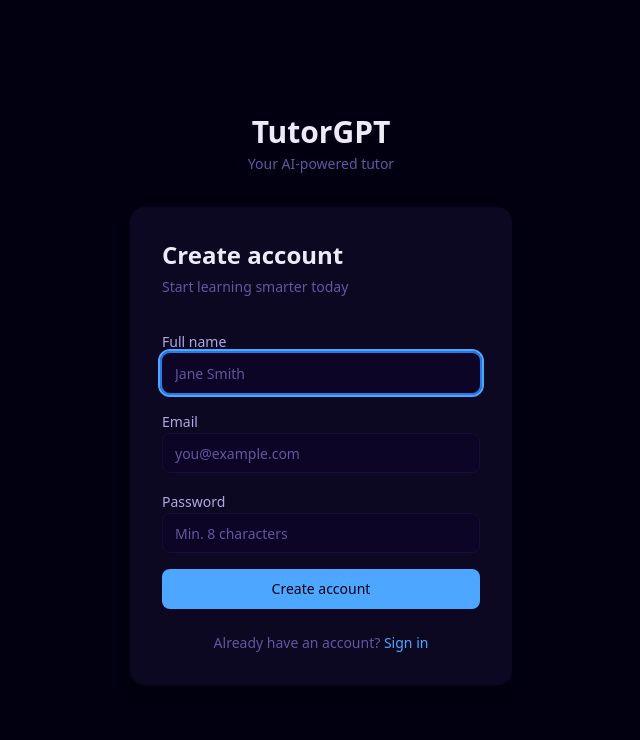
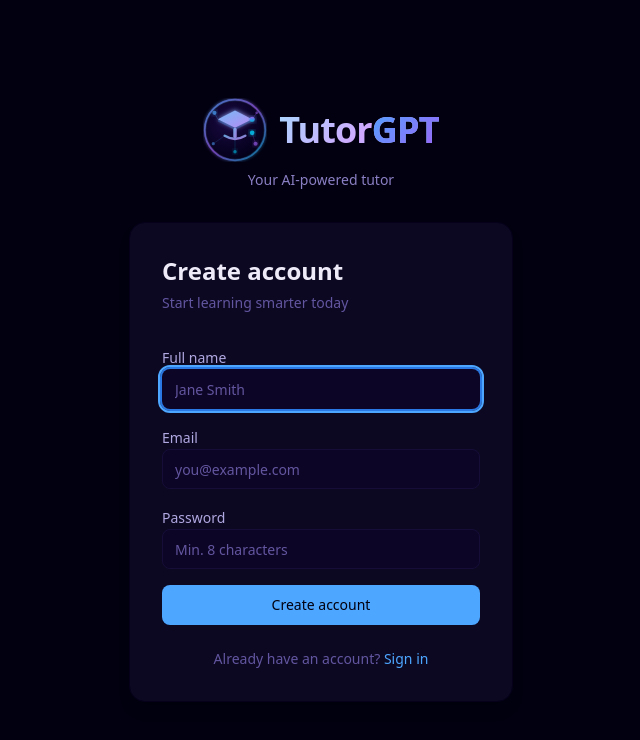
Before and after one commit to Ashishreddymandadi1/Tutorgpt, a React (Vite) app in the folder frontend/: page /signup in a window 1280 px wide. Shown: the top 740 px of the page, without its empty margins (319-959 px from the left). Built offline with nearby package versions, Linux system fonts and the light colour scheme.

Commit message:
Add TutorGPTLogo SVG component with space-theme styling
Graduation cap with neural network nodes, electric blue/purple gradient
wordmark. Used on login page, signup page, and navbar.

```diff
--- a/frontend/src/components/Navbar.tsx
+++ b/frontend/src/components/Navbar.tsx
@@ -1,7 +1,8 @@
 import { useState, useRef, useEffect } from 'react'
 import { useNavigate, useLocation } from 'react-router-dom'
-import { BookOpen, Settings, LogOut, ChevronDown, GraduationCap } from 'lucide-react'
+import { Settings, LogOut, ChevronDown } from 'lucide-react'
 import { useAuthStore } from '@/store/authStore'
+import TutorGPTLogo from '@/components/TutorGPTLogo'
 
 export default function Navbar() {
   const { user, logout } = useAuthStore()
@@ -35,10 +36,9 @@ export default function Navbar() {
       {/* Logo */}
       <button
         onClick={() => navigate('/dashboard')}
-        className="flex items-center gap-2 text-indigo-600 font-bold text-lg flex-shrink-0"
+        className="flex-shrink-0 hover:opacity-80 transition-opacity"
       >
-        <GraduationCap className="h-6 w-6" />
-        TutorGPT
+        <TutorGPTLogo size={32} textSize="sm" />
       </button>
 
       {/* Nav links */}
--- /dev/null
+++ b/frontend/src/components/TutorGPTLogo.tsx
@@ -0,0 +1,177 @@
+interface Props {
+  size?: number
+  showText?: boolean
+  textSize?: 'sm' | 'md' | 'lg' | 'xl'
+}
+
+export default function TutorGPTLogo({ size = 48, showText = true, textSize = 'md' }: Props) {
+  const id = `logo-${size}`
+  const textClasses = {
+    sm: 'text-base',
+    md: 'text-xl',
+    lg: 'text-2xl',
+    xl: 'text-4xl',
+  }[textSize]
+
+  return (
+    <div className="flex items-center gap-3 select-none">
+      {/* Icon */}
+      <svg
+        width={size}
+        height={size}
+        viewBox="0 0 56 56"
+        fill="none"
+        xmlns="http://www.w3.org/2000/svg"
+        style={{ flexShrink: 0 }}
+      >
+        <defs>
+          {/* Background radial */}
+          <radialGradient id={`${id}-bg`} cx="40%" cy="35%" r="65%">
+            <stop offset="0%" stopColor="#1a0a44" />
+            <stop offset="100%" stopColor="#04001a" />
+          </radialGradient>
+
+          {/* Ring gradient */}
+          <linearGradient id={`${id}-ring`} x1="0%" y1="0%" x2="100%" y2="100%">
+            <stop offset="0%" stopColor="#4da6ff" stopOpacity="0.9" />
+            <stop offset="50%" stopColor="#a060f8" stopOpacity="0.8" />
+            <stop offset="100%" stopColor="#00c0e8" stopOpacity="0.7" />
+          </linearGradient>
+
+          {/* Cap gradient */}
+          <linearGradient id={`${id}-cap`} x1="0%" y1="0%" x2="100%" y2="100%">
+            <stop offset="0%" stopColor="#7dc4ff" />
+            <stop offset="100%" stopColor="#c090ff" />
+          </linearGradient>
+
+          {/* Teal accent */}
+          <linearGradient id={`${id}-teal`} x1="0%" y1="0%" x2="0%" y2="100%">
+            <stop offset="0%" stopColor="#a060f8" />
+            <stop offset="100%" stopColor="#00c0e8" />
+          </linearGradient>
+
+          {/* Glow filter */}
+          <filter id={`${id}-glow`} x="-30%" y="-30%" width="160%" height="160%">
+            <feGaussianBlur in="SourceGraphic" stdDeviation="2.5" result="blur" />
+            <feMerge>
+              <feMergeNode in="blur" />
+              <feMergeNode in="SourceGraphic" />
+            </feMerge>
+          </filter>
+
+          {/* Soft glow for outer ring */}
+          <filter id={`${id}-ringglow`} x="-10%" y="-10%" width="120%" height="120%">
+            <feGaussianBlur in="SourceGraphic" stdDeviation="1.2" result="blur" />
+            <feMerge>
+              <feMergeNode in="blur" />
+              <feMergeNode in="SourceGraphic" />
+            </feMerge>
+          </filter>
+        </defs>
+
+        {/* Outer glow ring */}
+        <circle
+          cx="28" cy="28" r="26.5"
+          stroke={`url(#${id}-ring)`}
+          strokeWidth="1.5"
+          fill="none"
+          filter={`url(#${id}-ringglow)`}
+          opacity="0.8"
+        />
+
+        {/* Background fill */}
+        <circle cx="28" cy="28" r="25" fill={`url(#${id}-bg)`} />
+
+        {/* ── Graduation cap ── */}
+
+        {/* Board top face (flat-top diamond / parallelogram) */}
+        <polygon
+          points="28,11 43,18.5 28,26 13,18.5"
+          fill={`url(#${id}-cap)`}
+          filter={`url(#${id}-glow)`}
+          opacity="0.95"
+        />
+
+        {/* Subtle underside rim */}
+        <polygon
+          points="28,26 43,18.5 43,20.5 28,28 13,20.5 13,18.5"
+          fill="#4da6ff"
+          opacity="0.25"
+        />
+
+        {/* Center pillar */}
+        <rect x="26.5" y="26" width="3" height="9" rx="1.5" fill={`url(#${id}-cap)`} opacity="0.85" />
+
+        {/* Base rim arc */}
+        <path
+          d="M19 33 Q28 38.5 37 33"
+          stroke={`url(#${id}-cap)`}
+          strokeWidth="2.2"
+          strokeLinecap="round"
+          fill="none"
+          opacity="0.8"
+        />
+
+        {/* ── Tassel (right corner → down) ── */}
+        {/* Tassel knot at board corner */}
+        <circle cx="43" cy="18.5" r="2.2" fill={`url(#${id}-teal)`} filter={`url(#${id}-glow)`} opacity="0.95" />
+        {/* Tassel string */}
+        <line
+          x1="43" y1="20.7" x2="43" y2="29"
+          stroke={`url(#${id}-teal)`}
+          strokeWidth="1.4"
+          strokeLinecap="round"
+          opacity="0.85"
+        />
+        {/* Tassel tip */}
+        <circle cx="43" cy="30.5" r="2" fill="#00c0e8" filter={`url(#${id}-glow)`} opacity="0.9" />
+
+        {/* ── Neural network nodes (scattered) ── */}
+        {/* Top-left node */}
+        <circle cx="10" cy="13" r="1.8" fill="#4da6ff" opacity="0.7" filter={`url(#${id}-glow)`} />
+        {/* Bottom-right node */}
+        <circle cx="46" cy="40" r="1.8" fill="#a060f8" opacity="0.65" filter={`url(#${id}-glow)`} />
+        {/* Bottom-left node */}
+        <circle cx="9" cy="40" r="1.4" fill="#4da6ff" opacity="0.5" />
+        {/* Top-right node */}
+        <circle cx="47" cy="13" r="1.2" fill="#a060f8" opacity="0.5" />
+        {/* Bottom-center node */}
+        <circle cx="28" cy="47" r="1.5" fill="#00c0e8" opacity="0.6" filter={`url(#${id}-glow)`} />
+
+        {/* Connection edges */}
+        <line x1="10" y1="13" x2="13" y2="18.5" stroke="#4da6ff" strokeWidth="0.6" opacity="0.35" />
+        <line x1="47" y1="13" x2="43" y2="18.5" stroke="#a060f8" strokeWidth="0.6" opacity="0.35" />
+        <line x1="46" y1="40" x2="43" y2="30.5" stroke="#a060f8" strokeWidth="0.6" opacity="0.3" />
+        <line x1="9" y1="40" x2="19" y2="33" stroke="#4da6ff" strokeWidth="0.5" opacity="0.25" />
+        <line x1="28" y1="47" x2="28" y2="35" stroke="#00c0e8" strokeWidth="0.5" opacity="0.3" />
+      </svg>
+
+      {/* Wordmark */}
+      {showText && (
+        <div className="leading-none">
+          <span
+            className={`font-extrabold tracking-tight ${textClasses}`}
+            style={{
+              background: 'linear-gradient(135deg, #a8d8ff 0%, #d0a8ff 55%, #60e8ff 100%)',
+              WebkitBackgroundClip: 'text',
+              WebkitTextFillColor: 'transparent',
+              backgroundClip: 'text',
+            }}
+          >
+            Tutor
+            <span
+              style={{
+                background: 'linear-gradient(135deg, #4da6ff 0%, #a060f8 100%)',
+                WebkitBackgroundClip: 'text',
+                WebkitTextFillColor: 'transparent',
+                backgroundClip: 'text',
+              }}
+            >
+              GPT
+            </span>
+          </span>
+        </div>
+      )}
+    </div>
+  )
+}
--- a/frontend/src/pages/LoginPage.tsx
+++ b/frontend/src/pages/LoginPage.tsx
@@ -6,6 +6,7 @@ import { Input } from '@/components/ui/input'
 import { Label } from '@/components/ui/label'
 import { Card, CardContent, CardDescription, CardHeader, CardTitle } from '@/components/ui/card'
 import { useAuthStore } from '@/store/authStore'
+import TutorGPTLogo from '@/components/TutorGPTLogo'
 import api from '@/services/api'
 
 interface AuthResponse {
@@ -45,9 +46,9 @@ export default function LoginPage() {
   return (
     <div className="min-h-screen bg-gray-50 flex items-center justify-center p-4">
       <div className="w-full max-w-sm">
-        <div className="text-center mb-8">
-          <h1 className="text-3xl font-bold text-gray-900">TutorGPT</h1>
-          <p className="text-gray-500 text-sm mt-1">Your AI-powered tutor</p>
+        <div className="flex flex-col items-center mb-8">
+          <TutorGPTLogo size={64} textSize="xl" />
+          <p className="text-gray-600 text-sm mt-2">Your AI-powered tutor</p>
         </div>
 
         <Card>
--- a/frontend/src/pages/SignupPage.tsx
+++ b/frontend/src/pages/SignupPage.tsx
@@ -6,6 +6,7 @@ import { Input } from '@/components/ui/input'
 import { Label } from '@/components/ui/label'
 import { Card, CardContent, CardDescription, CardHeader, CardTitle } from '@/components/ui/card'
 import { useAuthStore } from '@/store/authStore'
+import TutorGPTLogo from '@/components/TutorGPTLogo'
 import api from '@/services/api'
 
 interface AuthResponse {
@@ -50,9 +51,9 @@ export default function SignupPage() {
   return (
     <div className="min-h-screen bg-gray-50 flex items-center justify-center p-4">
       <div className="w-full max-w-sm">
-        <div className="text-center mb-8">
-          <h1 className="text-3xl font-bold text-gray-900">TutorGPT</h1>
-          <p className="text-gray-500 text-sm mt-1">Your AI-powered tutor</p>
+        <div className="flex flex-col items-center mb-8">
+          <TutorGPTLogo size={64} textSize="xl" />
+          <p className="text-gray-600 text-sm mt-2">Your AI-powered tutor</p>
         </div>
 
         <Card>
```
